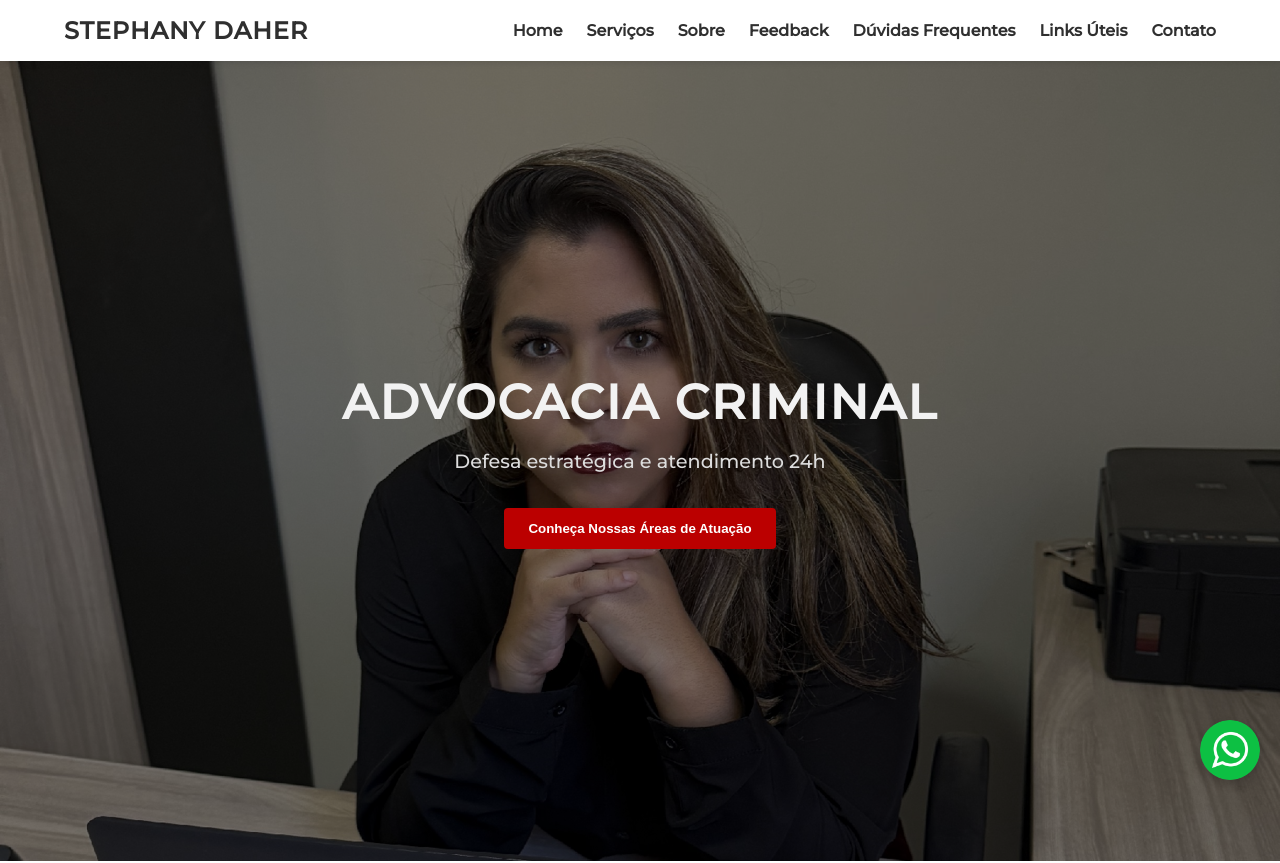
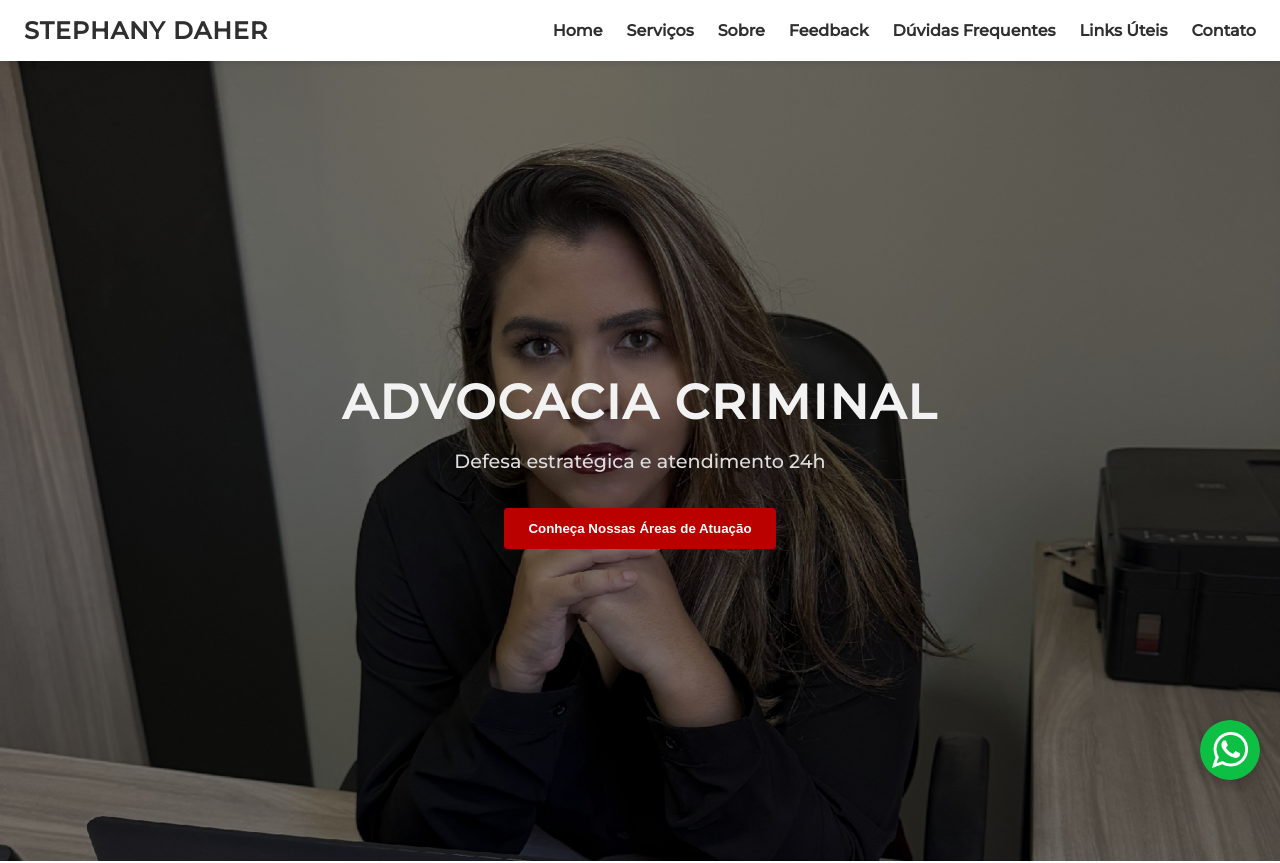
Before and after one commit to luisfernandoosiqueira/stephanydaheradvocacia, a React (Create React App) app: page / in a window 1280 px wide. Shown: the top 863 px of the page. Built offline with nearby package versions, Linux system fonts and the light colour scheme.

Commit message:
Aumenta a largura da navbar.

```diff
--- a/src/components/Navbar.css
+++ b/src/components/Navbar.css
@@ -8,7 +8,7 @@
 }
 
 .navbar-container {
-  max-width: 1200px;
+  max-width: 1475px;
   margin: 0 auto;
   padding: 1rem 1.5rem;
   display: flex;
```
